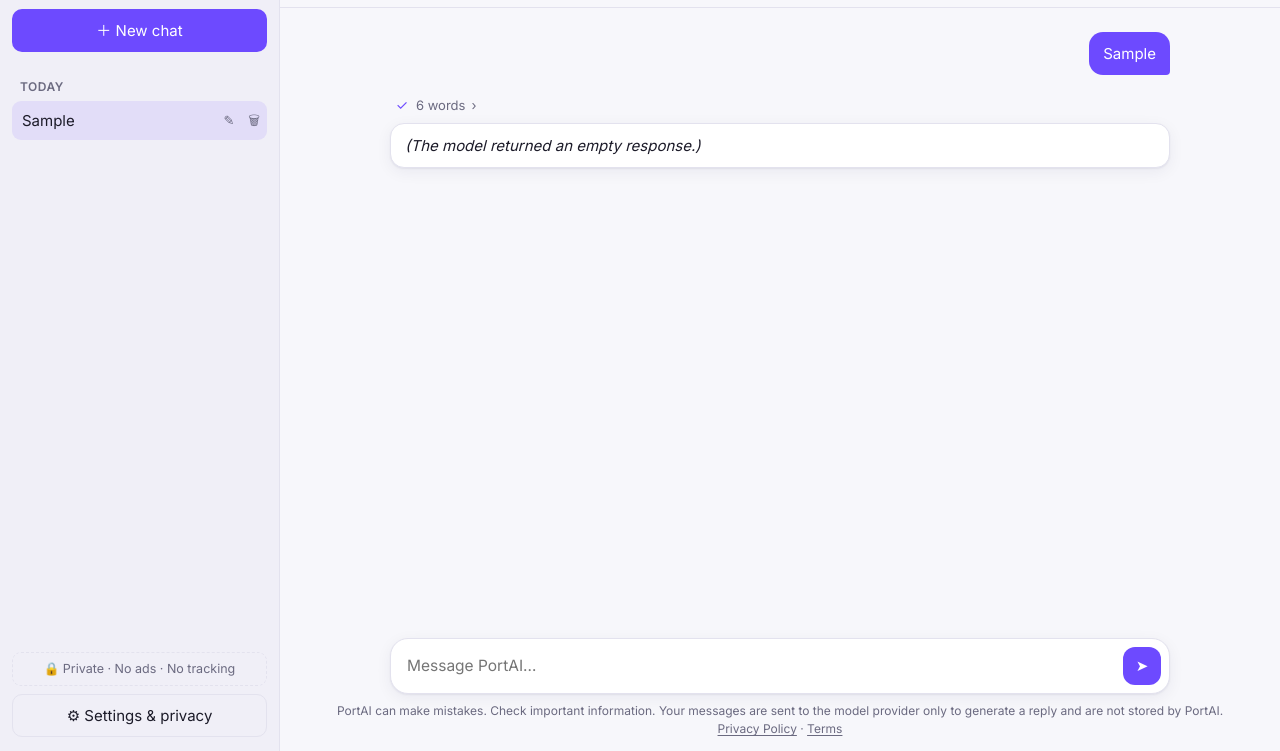
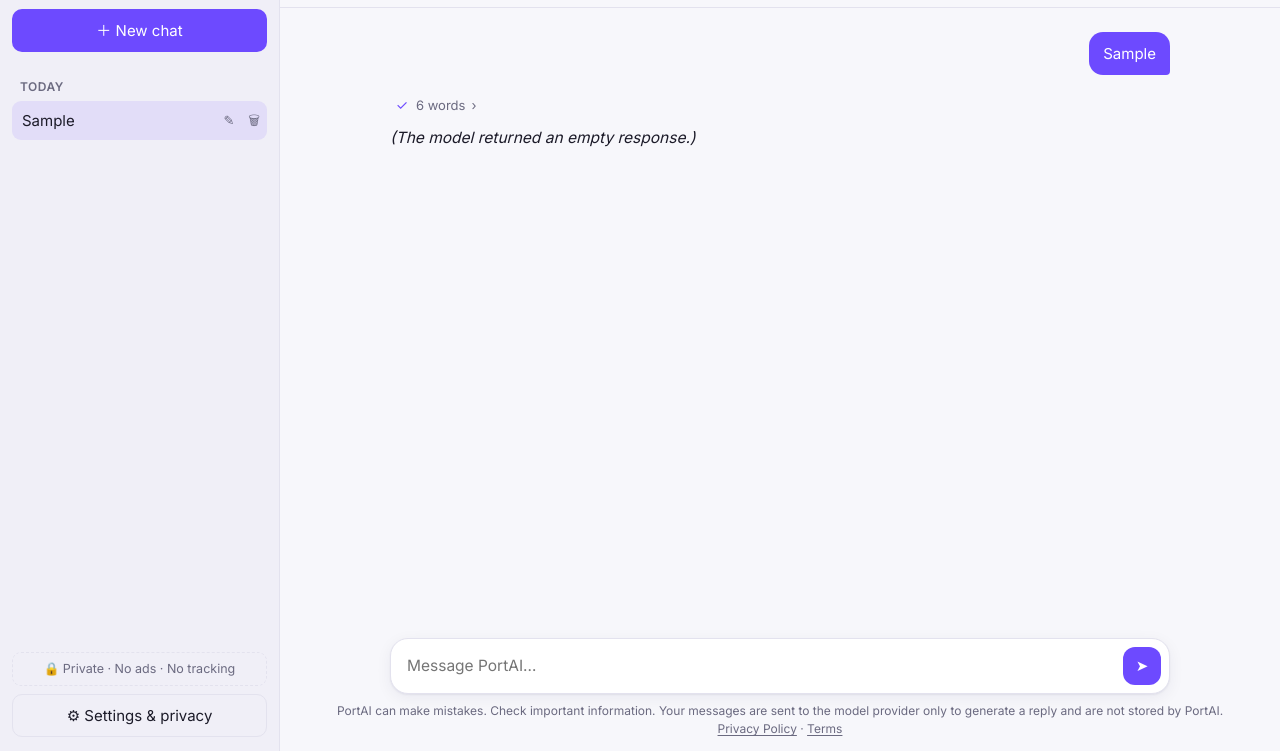
Before and after one commit to multiporttm/PortAI, a website with bundled scripts: page public/index.html in a window 1280 px wide. Both pictures are taken after typing "Sample" into the empty fields and a click on the button "Send". Shown: the part 49-800 px from the top of the page. Built offline with nearby package versions, Linux system fonts and the light colour scheme; files whose address does not match are found by name.

Commit message:
Remove the card behind assistant replies
Replies sit directly on the page (no background, border or shadow), like
Claude and Lumo; slightly larger line height for readability. Errors get
a red left border instead.

Co-Authored-By: Claude Opus 5.5 <noreply@anthropic.com>
Claude-Session: https://claude.ai/code/session_01A6e5rfFbWqYvzLCMd6kLqa

```diff
--- a/public/styles.css
+++ b/public/styles.css
@@ -170,8 +170,9 @@ body.ghost .main { background: color-mix(in srgb, var(--ghost) 6%, var(--bg)); }
   background: var(--user-bubble); color: var(--user-text); white-space: pre-wrap; max-width: 85%;
   border-bottom-right-radius: 4px;
 }
-.msg.assistant .bubble { background: var(--assistant-bubble); border: 1px solid var(--border); box-shadow: var(--shadow); }
-.msg.assistant .bubble.error-bubble { border-color: var(--danger); }
+/* Replies sit directly on the page (no card behind the text), like Claude and Lumo. */
+.msg.assistant .bubble { background: none; border: 0; box-shadow: none; padding: 2px 0; border-radius: 0; font-size: 15.5px; line-height: 1.65; }
+.msg.assistant .bubble.error-bubble { border-left: 3px solid var(--danger); padding-left: 12px; }
 .bubble > :first-child { margin-top: 0; }
 .bubble > :last-child { margin-bottom: 0; }
 .bubble p, .bubble ul, .bubble ol, .bubble blockquote { margin: .55em 0; }
```
